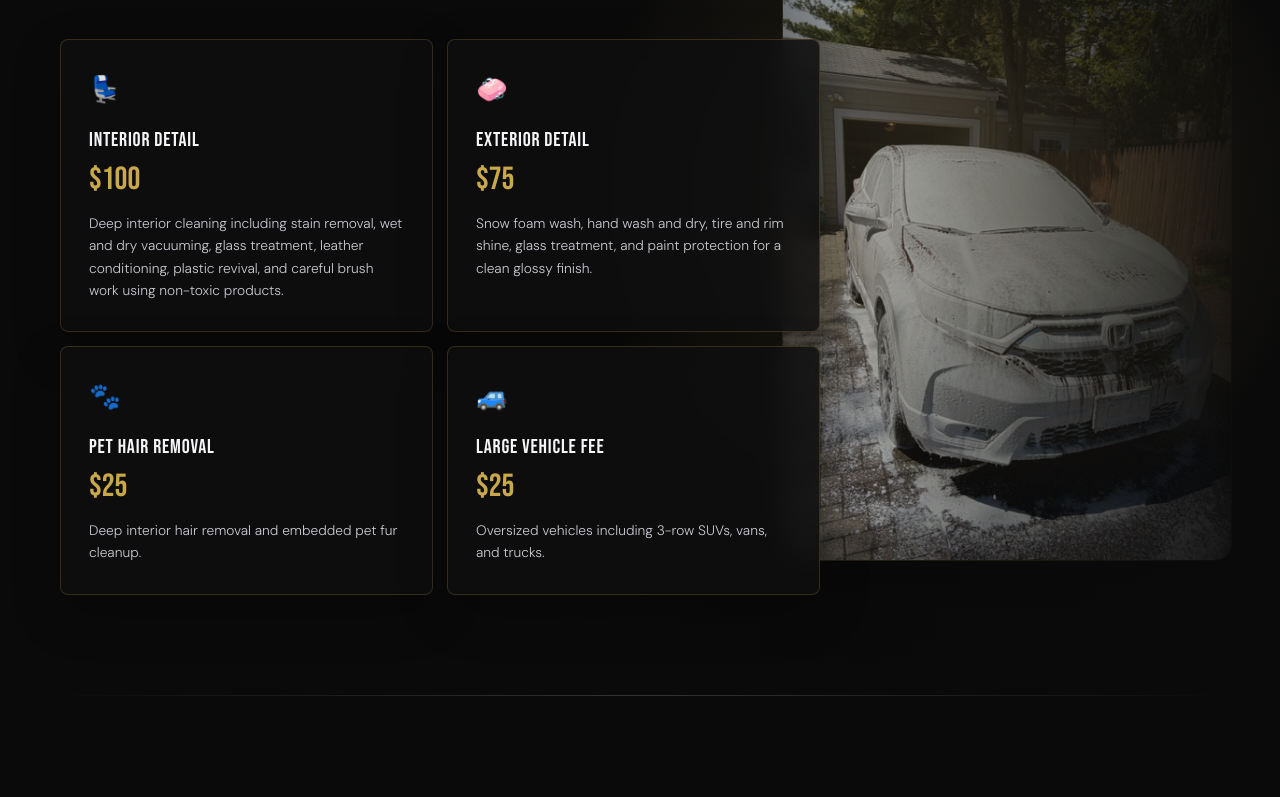
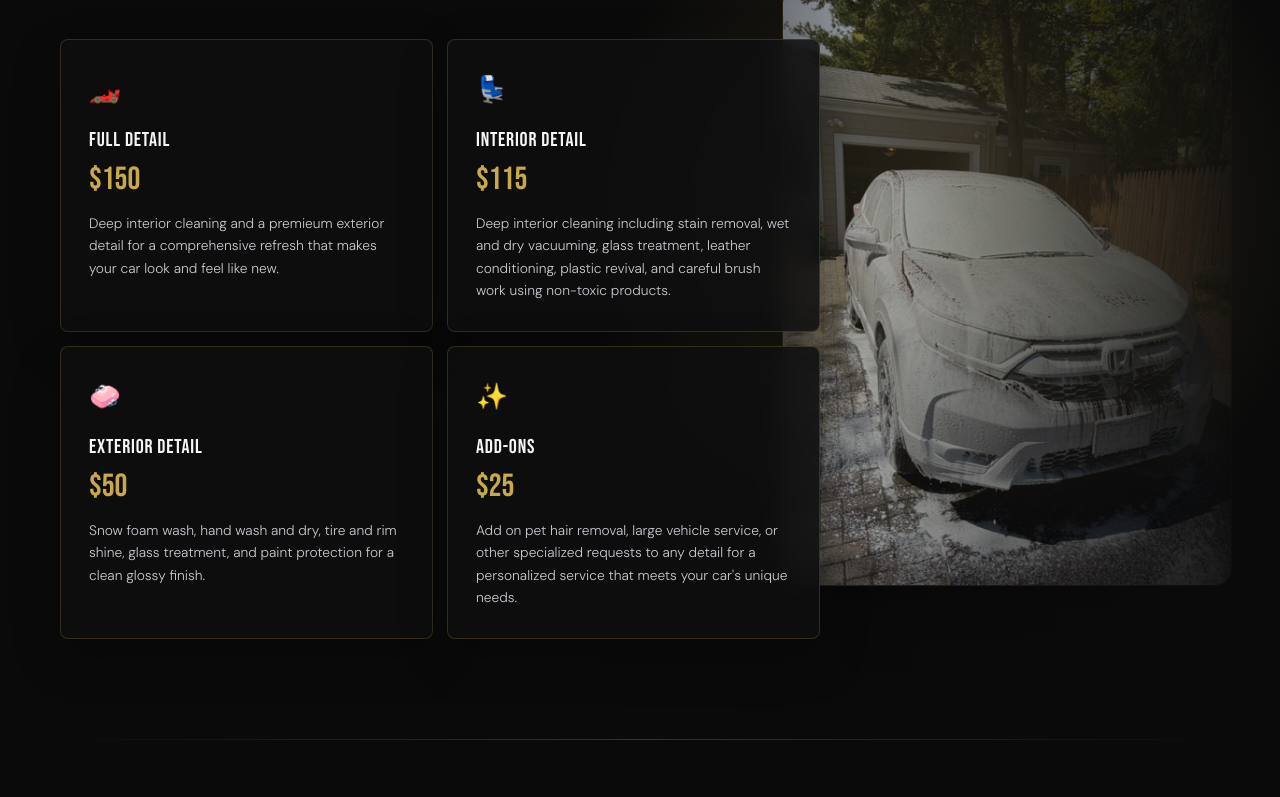
Before and after one commit to DylanWuPan/djsdetails.com, a Next.js app: page / in a window 1280 px wide. Shown: the part 3180-3977 px from the top of the page. Built offline with nearby package versions, Linux system fonts and the light colour scheme.

Commit message:
change pricing

```diff
--- a/app/page.tsx
+++ b/app/page.tsx
@@ -69,29 +69,35 @@ const beforeAfterData: BeforeAfter[] = [
 
 const services: Service[] = [
   {
+    icon: "🏎️",
+    name: "Full Detail",
+    price: "$150",
+    desc: "Deep interior cleaning and a premieum exterior detail for a comprehensive refresh that makes your car look and feel like new.",
+  },
+  {
     icon: "💺",
     name: "Interior Detail",
-    price: "$100",
+    price: "$115",
     desc: "Deep interior cleaning including stain removal, wet and dry vacuuming, glass treatment, leather conditioning, plastic revival, and careful brush work using non-toxic products.",
   },
   {
     icon: "🧼",
     name: "Exterior Detail",
-    price: "$75",
+    price: "$50",
     desc: "Snow foam wash, hand wash and dry, tire and rim shine, glass treatment, and paint protection for a clean glossy finish.",
   },
   {
-    icon: "🐾",
-    name: "Pet Hair Removal",
+    icon: "✨",
+    name: "Add-Ons",
     price: "$25",
-    desc: "Deep interior hair removal and embedded pet fur cleanup.",
+    desc: "Add on pet hair removal, large vehicle service, or other specialized requests to any detail for a personalized service that meets your car's unique needs.",
   },
-  {
-    icon: "🚙",
-    name: "Large Vehicle Fee",
-    price: "$25",
-    desc: "Oversized vehicles including 3-row SUVs, vans, and trucks.",
-  },
+  // {
+  //   icon: "🚙",
+  //   name: "Large Vehicle Fee",
+  //   price: "$25",
+  //   desc: "Oversized vehicles including 3-row SUVs, vans, and trucks.",
+  // },
 ];
 
 const faqs = [
@@ -995,21 +1001,41 @@ export default function Home() {
             </h2>
             <div className="contact-detail">
               <span className="contact-detail-label">Phone</span>
-              <a className="contact-detail-value" href={`tel:${phone}`}>
+              <a
+                className="contact-detail-value"
+                href={`tel:${phone}`}
+                target="_blank"
+                rel="noopener"
+              >
                 {displayPhone}
               </a>
             </div>
             <div className="contact-detail">
               <span className="contact-detail-label">Email</span>
-              <a className="contact-detail-value" href={`mailto:${email}`}>
+              <a
+                className="contact-detail-value"
+                href={`mailto:${email}`}
+                target="_blank"
+                rel="noopener"
+              >
                 {email}
+              </a>
+            </div>
+            <div className="contact-detail">
+              <span className="contact-detail-label">Instagram</span>
+              <a
+                className="contact-detail-value"
+                href={`https://www.instagram.com/detailed_by_dj?utm_source=ig_web_button_share_sheet&igsh=ZDNlZDc0MzIxNw==`}
+                target="_blank"
+                rel="noopener"
+              >
+                @detailed_by_dj
               </a>
             </div>
             <div className="contact-detail">
               <span className="contact-detail-label">Service Area</span>
               <div className="contact-detail-value">
-                Needham, Newton, Wellesley, Dedham, Westwood, Brookline, Greater
-                Boston, MA
+                Greater Boston, MA
                 <br />
                 Mobile &amp; On-Site Available
               </div>
@@ -1018,17 +1044,6 @@ export default function Home() {
               <span className="contact-detail-label">Hours</span>
               <div className="contact-detail-value">24 / 7 by Appointment</div>
             </div>
-            {/* <div className="social-links">
-              <a href="#" className="social-link" aria-label="Instagram">
-                IG
-              </a>
-              <a href="#" className="social-link" aria-label="Facebook">
-                FB
-              </a>
-              <a href="#" className="social-link" aria-label="TikTok">
-                TK
-              </a>
-            </div> */}
           </div>
 
           {/* Form side */}
```
